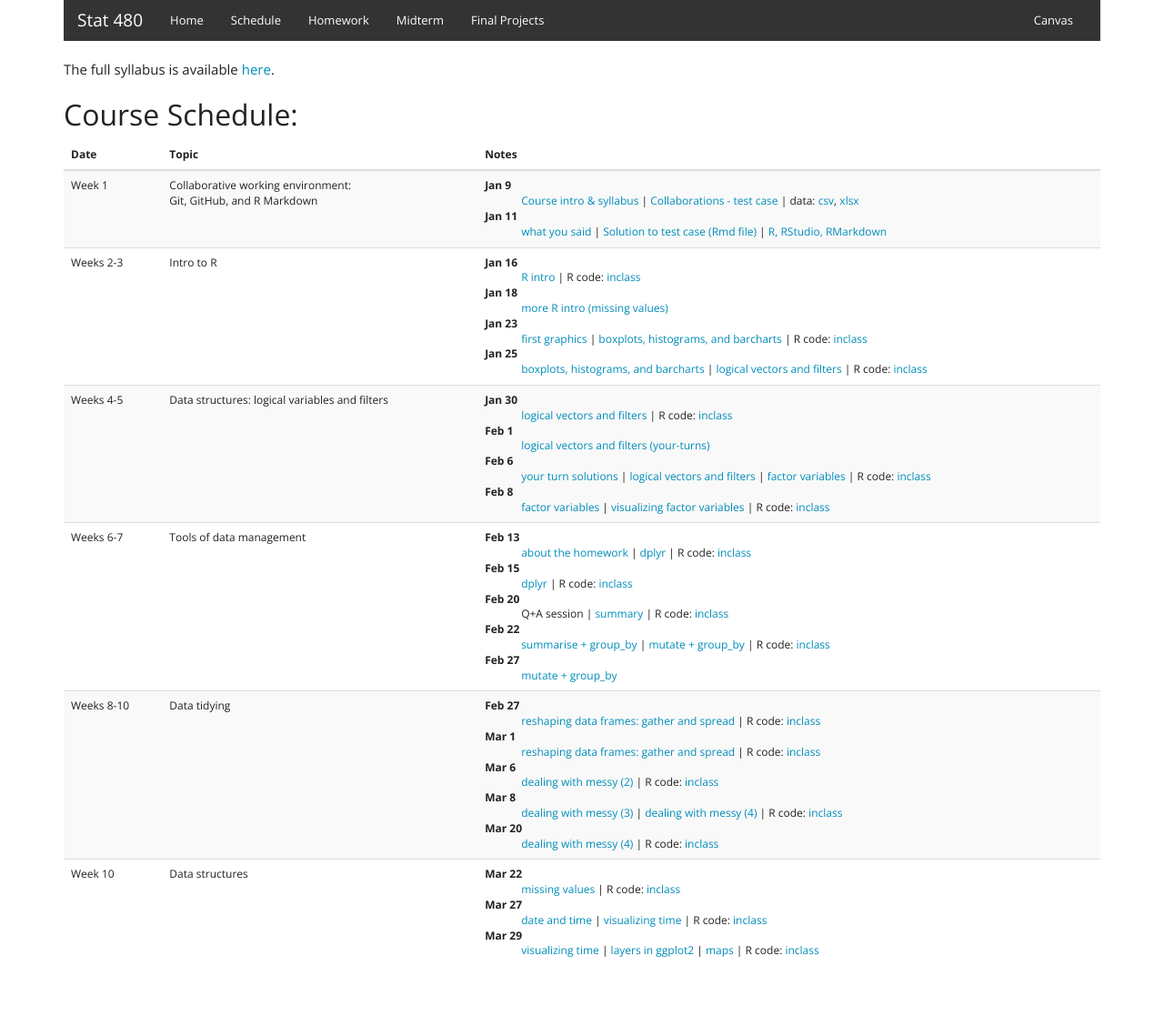
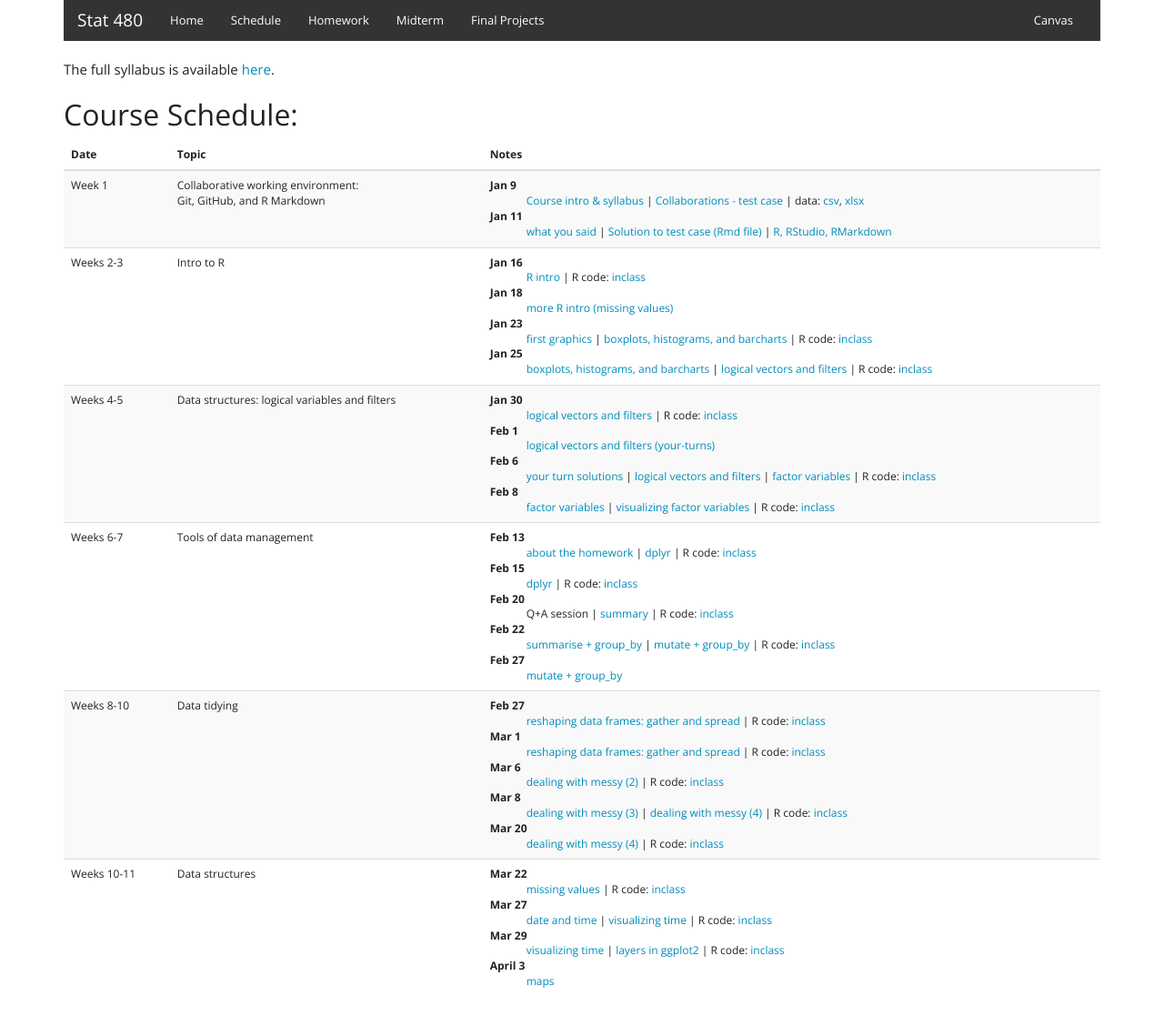
Before and after one commit to Stat480-at-ISU/Stat480-at-ISU.github.io-2019, a Jekyll site: the page built from schedule.html, in a window 1280 px wide. Shown: the whole page at 91% size. Built offline with Jekyll 4.4.1, drawn with Linux system fonts in a browser that asks for light colours; before the commit the page ends 1083 px from its top, so only the background shows below that.

Commit message:
schedule updated

```diff
--- a/schedule.html
+++ b/schedule.html
@@ -130,7 +130,7 @@ slides: <a href="../materials/02_reading-files/01_ascii.html" target=_blank>read
         </td>
       </tr>
       <tr>
-        <td>Week 10</td>
+        <td>Weeks 10-11</td>
         <td>Data structures</td>
         <td>
           <dl>
@@ -141,7 +141,10 @@ slides: <a href="../materials/02_reading-files/01_ascii.html" target=_blank>read
           <dd> <a href="../materials/04_data-structures/01_data-and-time.html" target=_blank>date and time</a> | <a href="../materials/04_data-structures/02_time-series.html" target=_blank>visualizing time</a> | R code: <a href="code/mar27-inclass.R">inclass</a>
           </dd>
 <dt>Mar 29</dt>
-          <dd>  <a href="../materials/04_data-structures/02_time-series.html" target=_blank>visualizing time</a> | <a href="../materials/04_data-structures/03_layers.html" target=_blank>layers in ggplot2</a> | <a href="../materials/04_data-structures/04_maps.html" target=_blank>maps</a> | R code: <a href="code/mar29-inclass.R">inclass</a>
+          <dd>  <a href="../materials/04_data-structures/02_time-series.html" target=_blank>visualizing time</a> | <a href="../materials/04_data-structures/03_layers.html" target=_blank>layers in ggplot2</a>  | R code: <a href="code/mar29-inclass.R">inclass</a>
+          </dd>
+          <dt>April 3</dt>
+          <dd><a href="../materials/04_data-structures/04_maps.html" target=_blank>maps</a>
           </dd>
           </dl>
         </td>
```
